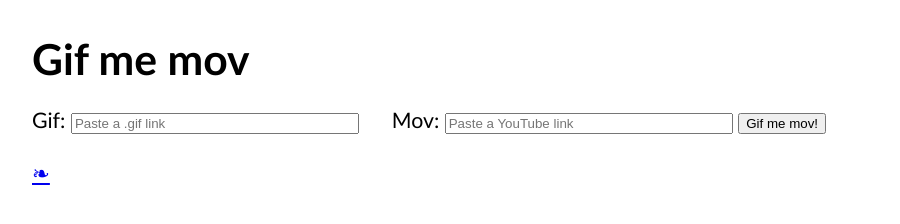
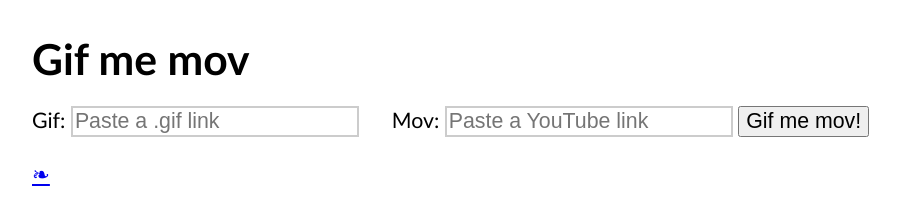
Before and after one commit to janl/gifmemov, a plain HTML site: page index.html in a window 1280 px wide. Shown: the whole page, without its empty margins (160-1060 px from the left). Drawn offline with Linux system fonts and the light colour scheme.

Commit message:
css tweakage

```diff
--- a/index.html
+++ b/index.html
@@ -7,6 +7,12 @@
 <style type="text/css" media="screen">
     #gif, #mov {
         width:280px;
+        font-size:16pt;
+        border:2px solid #CCC;
+    }
+
+    #gifmemov {
+        font-size:16pt;
     }
 
     body {
@@ -24,7 +30,7 @@
     <label for="gif">Gif: </label><input type="text" name="gif" value="" id="gif" placeholder="Paste a .gif link">
     &nbsp;&nbsp;&nbsp;&nbsp;
     <label for="mov">Mov: </label><input type="text" name="mov" value="" id="mov" placeholder="Paste a YouTube link">
-    <input type="submit" value="Gif me mov!">
+    <input type="submit" value="Gif me mov!" id="gifmemov">
 </form>
 
 <span id="gifn"></span>
```
